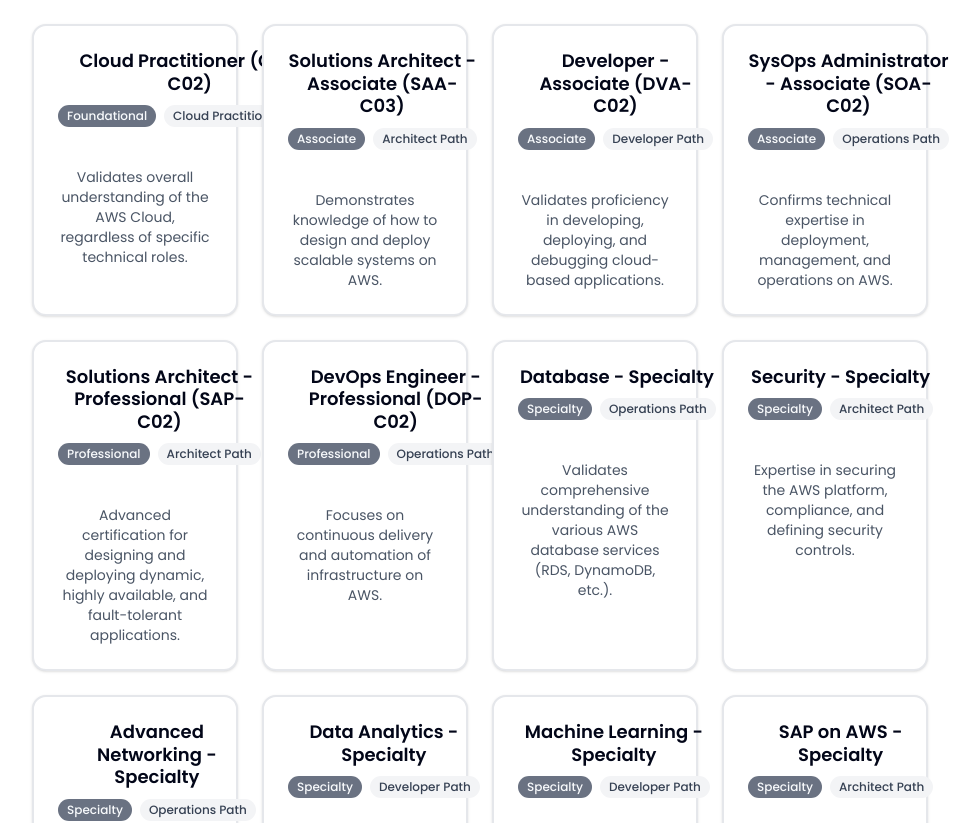
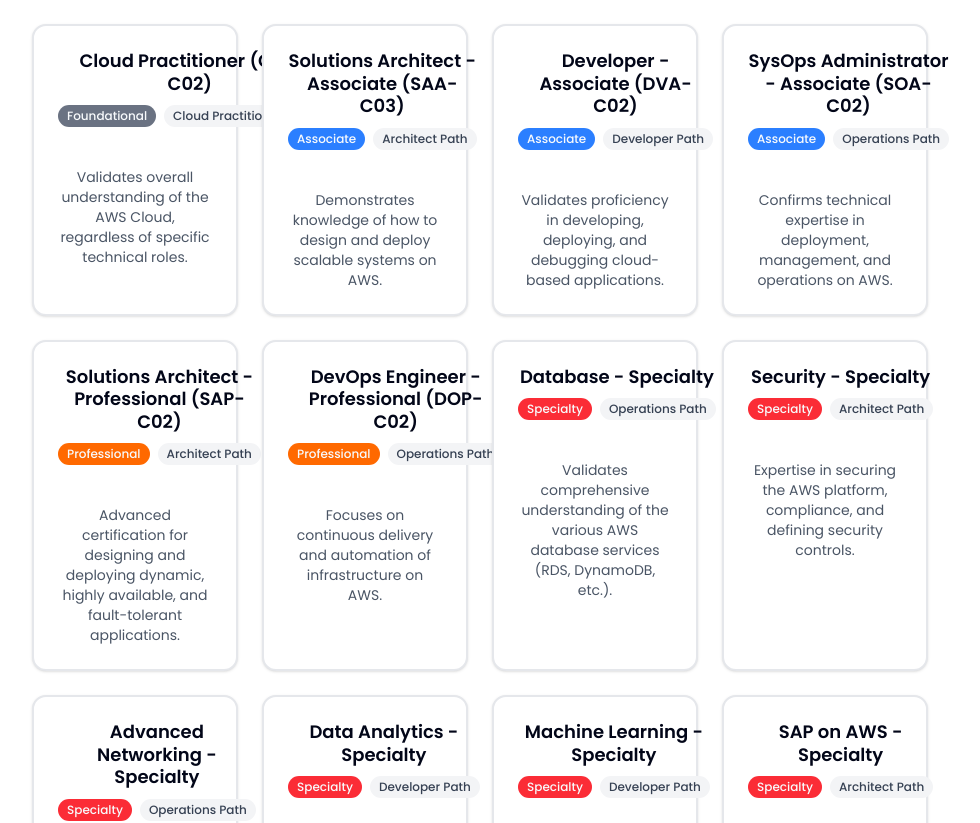
Before and after one commit to rodrigopinto30/aws-certificated-nxt, a Next.js app: page / in a window 1280 px wide. Shown: the part 1100-1923 px from the top of the page, without its empty margins (160-1140 px from the left). Built offline with nearby package versions, Linux system fonts and the light colour scheme.

Commit message:
Centralize data models and remove any type

```diff
--- a/src/components/certificationRouteSection/MetricaCard.tsx
+++ b/src/components/certificationRouteSection/MetricaCard.tsx
@@ -9,27 +9,27 @@
 import { awsCertifications } from "@/data/aws-certifications";
 import { Badge } from "@/components/ui/badge";
 import { Cloud } from "lucide-react";
+import { Metrica } from "@/types";
 
 interface MetricaCardProps {
   // met: Metrica;
-  met: any;
+  met: Metrica;
 }
 
-// metrica: "Average Salary Increase",
-// value: 18000,
-// propouse
 const MetricaCard = ({ met }: MetricaCardProps) => {
   return (
     <Card className="flex flex-col h-full transition-all duration-300 hover:shadow-xl hover:scale-[1.02] border-2 border-gray-200">
       <CardHeader className="flex flex-row items-start justify-between space-y-0 pb-2">
         <div className="flex flex-col space-y-1.5">
           <CardTitle className="text-lg font-semibold leading-tight">
-            {met.metrica}
+            {met.label}
           </CardTitle>
         </div>
       </CardHeader>
       <CardContent className="pt-2">
-        <CardDescription className="text-sm text-gray-600"></CardDescription>
+        <CardDescription className="text-sm text-gray-600">
+          dqweqdw
+        </CardDescription>
       </CardContent>
     </Card>
   );
--- a/src/components/coreCurriculumSection/CertificationCard.tsx
+++ b/src/components/coreCurriculumSection/CertificationCard.tsx
@@ -8,10 +8,11 @@
 // import { awsCertifications } from "@/data/aws-certifications";
 import { Badge } from "@/components/ui/badge";
 import { Cloud } from "lucide-react";
+import { AwsCertification } from "@/types";
 
 interface CertificationCardProps {
   //   cert: AwsCertification;
-  cert: any;
+  cert: AwsCertification;
 }
 
 const levelColors = {
@@ -23,8 +24,8 @@
 
 const CertificationCard = ({ cert }: CertificationCardProps) => {
   const IconComponent = cert.icon;
-  //   const levelClass = levelColors[cert.level] || "bg-gray-500";
-  const levelClass = "bg-gray-500";
+  const levelClass = levelColors[cert.level] || "bg-gray-500";
+  //const levelClass = "bg-gray-500";
 
   return (
     <Card className="flex flex-col h-full transition-all duration-300 hover:shadow-xl hover:scale-[1.02] border-2 border-gray-200">
--- /dev/null
+++ b/src/types/index.ts
@@ -0,0 +1,25 @@
+import { ElementType } from "react";
+
+export interface Metrica {
+    id: number;
+    value: string;
+    label: string;
+    icon: ElementType;
+}
+
+export interface AwsCertification {
+    id: number;
+    level: 'Foundational' | 'Associate' | 'Professional' | 'Specialty';
+    title: string;
+    path: string;
+    description: string;
+    icon: ElementType;
+}
+
+export interface Testimonios {
+    id: number;
+    quote: string;
+    author: string;
+    role: string;
+    avatarUrl: string;
+}
```
